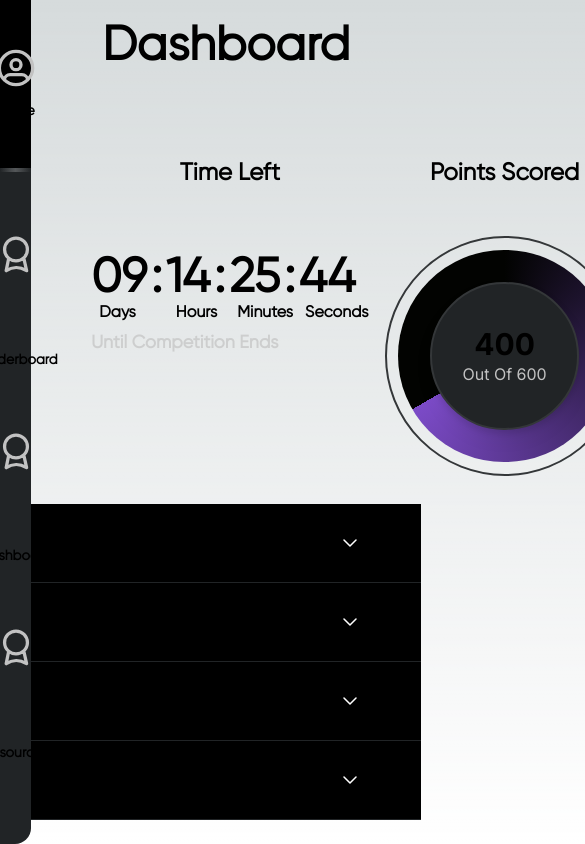
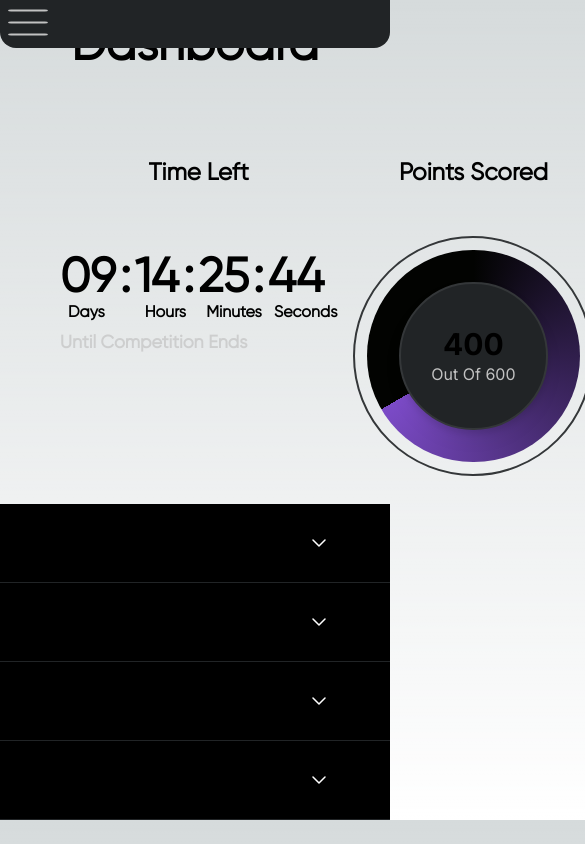
Before and after one commit to Keshav-Aneja/Forkthis-2023-frontend, a Next.js app: page / in a window 390 px wide. Shown: the top 844 px of the page, 585 px wide, since content can reach past the window. Built offline with nearby package versions, Linux system fonts and the light colour scheme; what tailwindcss-gradients would draw is missing.

Commit message:
Responsive Navbar

```diff
--- a/package.json
+++ b/package.json
@@ -9,6 +9,9 @@
     "lint": "next lint"
   },
   "dependencies": {
+    "@emotion/react": "^11.11.1",
+    "@emotion/styled": "^11.11.0",
+    "@mui/material": "^5.14.7",
     "@types/node": "20.5.1",
     "autoprefixer": "10.4.15",
     "eslint": "8.47.0",
--- a/src/components/Sidebar.tsx
+++ b/src/components/Sidebar.tsx
@@ -1,13 +1,39 @@
+import { useState, useEffect, useRef } from "react";
+import { useMediaQuery } from "@mui/material";
 export default function Sidebar() {
+  const isDesktop = useMediaQuery("(min-width: 768px)");
+  const [menuOpened, setMenuOpened] = useState(isDesktop);
+
+  const toggleMenu = () => {
+    setMenuOpened((prevMenuOpened) => !prevMenuOpened);
+  };
   return (
-    <div className=" bg-[#212426] h-screen w-[6%] rounded-tr-2xl rounded-br-2xl hover:w-[8%] duration-300 ease-linear text-xs hover:text-sm">
-      <div className="home flex flex-col justify-center items-center py-12 gap-3 hover:bg-black duration-300 px-2">
+    <div
+      className={`mainNav bg-[#212426] fixed w-[100%] rounded-br-2xl rounded-bl-2xl h-12 p-2 ${
+        menuOpened ? "h-fit pb-5 p-2" : ""
+      } md:h-16 md:flex md:items-center md:justify-center md:text-lg lg:rounded-br-2xl lg:h-screen lg:w-[7%]
+       lg:rounded-tr-2xl lg:rounded-bl-none lg:relative lg:p-0 lg:hover:w-[8%] duration-300 ease-linear`}
+    >
+      <div className="icon md:hidden" onClick={toggleMenu}>
+        <svg viewBox="0 0 100 80" width="40" height="35">
+          <rect width="100" height="5" rx="8" fill="#C2C2C2"></rect>
+          <rect y="30" width="100" height="5" rx="8" fill="#C2C2C2"></rect>
+          <rect y="60" width="100" height="5" rx="8" fill="#C2C2C2"></rect>
+        </svg>
+      </div>
+      <div
+        className={`nav flex justify-center items-center flex-col gap-5 md:visible lg:visible md:flex-row md:justify-around md:w-[100%] md:items-baseline lg:flex-col lg:text-xs lg:h-[100%] lg:gap-0 ${
+          menuOpened ? "block" : "hidden"
+        }`}
+      >
+        <div className="home w-[60%] flex justify-between gap-5 items-center md:justify-center md:w-max md:gap-2 lg:flex-col lg:py-12 lg:gap-3 lg:w-[100%] lg:h-[30%] lg:hover:bg-black lg:px-5  lg:hover:text-sm duration-300">
           <svg
-          width="2.5rem"
+            width="2rem"
             height="auto"
             viewBox="0 0 48 48"
             fill="none"
             xmlns="http://www.w3.org/2000/svg"
+            className="md:w-[1.5rem]  lg:w-[2.2rem]"
           >
             <path
               d="M37.9892 38.2934C37.7859 34.7852 34.7345 32 31 32H17C13.2655 32 10.2141 34.7852 10.0108 38.2934M37.9892 38.2934C41.6983 34.6628 44 29.6002 44 24C44 12.9543 35.0457 4 24 4C12.9543 4 4 12.9543 4 24C4 29.6002 6.30174 34.6628 10.0108 38.2934M37.9892 38.2934C34.3827 41.8237 29.4455 44 24 44C18.5545 44 13.6173 41.8237 10.0108 38.2934M30 20C30 23.3137 27.3137 26 24 26C20.6863 26 18 23.3137 18 20C18 16.6863 20.6863 14 24 14C27.3137 14 30 16.6863 30 20Z"
@@ -20,20 +46,21 @@ export default function Sidebar() {
           <span className="font-gilroyRegular font-bold">Home</span>
         </div>
         <div
-        className="w-full h-1"
+          className="w-full h-1 sm:hidden lg:block p-0 m-0"
           style={{
             backgroundImage:
               "linear-gradient(90deg, rgba(33,36,38,1) 0%, rgba(71,74,76,1) 35%, rgba(84,87,89,1) 50%, rgba(71,74,76,1) 65%, rgba(33,36,38,1) 100%)",
           }}
         ></div>
-      <div className="badges flex flex-col justify-start items-center h-[70%] ">
-        <div className="w-full flex flex-col items-center justify-center gap-3 h-[33.3%]  hover:bg-[black] duration-300 px-2">
+        <div className="w-[60%] badges flex flex-col gap-5 md:flex-row lg:flex-col lg:gap-0 lg:w-[100%] lg:text-xs lg:h-[70%]">
+          <div className="w-full flex justify-between gap-5 items-center md:justify-center md:gap-2 lg:flex-col lg:h-[33.3%]  lg:hover:bg-black  lg:hover:text-sm  duration-300">
             <svg
-            width="2.5rem"
+              width="2rem"
               height="auto"
               viewBox="0 0 49 48"
               fill="none"
               xmlns="http://www.w3.org/2000/svg"
+              className="md:w-[1.5rem] lg:w-[2.2rem]"
             >
               <path
                 d="M33.97 28.3112C36.7547 25.7523 38.5 22.08 38.5 18C38.5 10.268 32.232 4 24.5 4C16.768 4 10.5 10.268 10.5 18C10.5 22.3271 12.4631 26.1957 15.5473 28.7637M33.97 28.3112C31.4774 30.6017 28.152 32 24.5 32C21.0951 32 17.9741 30.7845 15.5473 28.7637M33.97 28.3112L37.5 44L36.7828 43.5586C29.2967 38.9518 19.8138 39.1242 12.5 44L15.5473 28.7637"
@@ -47,13 +74,14 @@ export default function Sidebar() {
               Leaderboard
             </span>
           </div>
-        <div className="w-full flex flex-col items-center justify-center gap-3 h-[33.3%]  hover:bg-black duration-300 px-2">
+          <div className="w-full flex justify-between gap-5 items-center md:justify-center md:gap-2 lg:flex-col lg:h-[33.3%]  lg:hover:bg-black  lg:hover:text-sm  duration-300">
             <svg
-            width="2.5rem"
+              width="2rem"
               height="auto"
               viewBox="0 0 49 48"
               fill="none"
               xmlns="http://www.w3.org/2000/svg"
+              className="md:w-[1.5rem]  lg:w-[2.2rem]"
             >
               <path
                 d="M33.97 28.3112C36.7547 25.7523 38.5 22.08 38.5 18C38.5 10.268 32.232 4 24.5 4C16.768 4 10.5 10.268 10.5 18C10.5 22.3271 12.4631 26.1957 15.5473 28.7637M33.97 28.3112C31.4774 30.6017 28.152 32 24.5 32C21.0951 32 17.9741 30.7845 15.5473 28.7637M33.97 28.3112L37.5 44L36.7828 43.5586C29.2967 38.9518 19.8138 39.1242 12.5 44L15.5473 28.7637"
@@ -67,13 +95,14 @@ export default function Sidebar() {
               Dashboard
             </span>
           </div>
-        <div className="w-full flex flex-col items-center justify-center  gap-3 h-[33.3%]  hover:bg-black duration-300 px-2">
+          <div className="w-full flex justify-between gap-5 items-center md:justify-center md:gap-2 lg:flex-col lg:h-[33.3%]  lg:hover:bg-black  lg:hover:text-sm duration-300">
             <svg
-            width="2.5rem"
+              width="2rem"
               height="auto"
               viewBox="0 0 49 48"
               fill="none"
               xmlns="http://www.w3.org/2000/svg"
+              className="md:w-[1.5rem] lg:w-[2.2rem]"
             >
               <path
                 d="M33.97 28.3112C36.7547 25.7523 38.5 22.08 38.5 18C38.5 10.268 32.232 4 24.5 4C16.768 4 10.5 10.268 10.5 18C10.5 22.3271 12.4631 26.1957 15.5473 28.7637M33.97 28.3112C31.4774 30.6017 28.152 32 24.5 32C21.0951 32 17.9741 30.7845 15.5473 28.7637M33.97 28.3112L37.5 44L36.7828 43.5586C29.2967 38.9518 19.8138 39.1242 12.5 44L15.5473 28.7637"
@@ -89,5 +118,6 @@ export default function Sidebar() {
           </div>
         </div>
       </div>
+    </div>
   );
 }
--- a/tailwind.config.ts
+++ b/tailwind.config.ts
@@ -10,21 +10,23 @@ const config: Config = {
   ],
   theme: {
     extend: {
+      screens: {
+        sm: "440px", // You can adjust the pixel value to your preferred breakpoint width
+      },
       backgroundImage: {
         "gradient-radial": "radial-gradient(var(--tw-gradient-stops))",
         "gradient-conic":
           "conic-gradient(from 180deg at 50% 50%, var(--tw-gradient-stops))",
       },
-      fontFamily :{
+      fontFamily: {
         gilroyRegular: ["gilroyRegular"],
       },
-     colors:{
-      lineStopLeft:"rgba(42, 45, 47, 0.4)",
-      lineStopMiddle:"rgba(84, 87, 89, 1)",
-      lineStopRight:"rgba(42, 45, 47, 0.4)"
-     }
+      colors: {
+        lineStopLeft: "rgba(42, 45, 47, 0.4)",
+        lineStopMiddle: "rgba(84, 87, 89, 1)",
+        lineStopRight: "rgba(42, 45, 47, 0.4)",
+      },
     },
-
   },
   plugins: [require("tailwindcss-gradients")],
 };
```
Also changed, not shown: 1 other file (tests, documents, lock files or other folders). Lines whose indentation alone changed are shown as unchanged.
